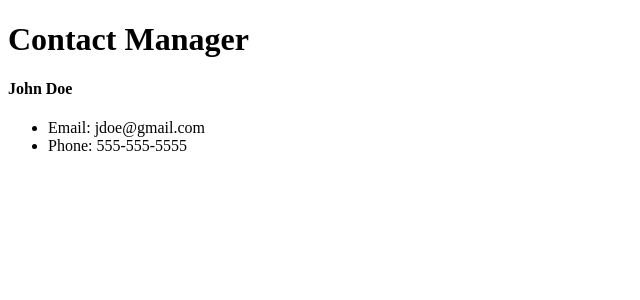
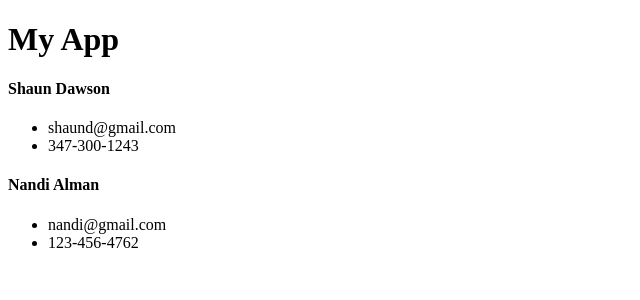
Before and after one commit to shaundawson/Contact-Manager, a React (Create React App) app in the folder contactmanager/: page / in a window 1280 px wide. Shown: the top 300 px of the page, without its empty margins (0-640 px from the left). Built offline with nearby package versions, Linux system fonts and the light colour scheme.

Commit message:
added default props and propTypes

```diff
--- a/contactmanager/src/App.js
+++ b/contactmanager/src/App.js
@@ -8,7 +8,14 @@ class App extends Component {
     return (
       <div className="App">
       <Header />
-      <Contact />
+      <Contact name = "Shaun Dawson"
+      email = "shaund@gmail.com" phone="347-300-1243"
+      />
+      <Contact
+      name = "Nandi Alman"
+      email= "nandi@gmail.com"
+      phone = "123-456-4762"
+      />
       </div>
     );
   }
--- a/contactmanager/src/components/Contact.js
+++ b/contactmanager/src/components/Contact.js
@@ -1,18 +1,26 @@
 import React, { Component } from 'react';
+import PropTypes from 'prop-types';
 
 
 class Contact extends Component {
   render() {
+    const { name, email, phone } = this.props;
     return (
       <div>
-        <h4> John Doe </h4>
+        <h4> { name }</h4>
           <ul>
-            <li>Email: jdoe@gmail.com</li>
-            <li>Phone: 555-555-5555</li>
+            <li>{ email }</li>
+            <li>{ phone }</li>
           </ul>
       </div>
     );
   }
 }
 
+Contact.propTypes = {
+  name: PropTypes.bool.isRequired,
+  email: PropTypes.string.isRequired,
+  phone: PropTypes.string.isRequired,
+};
+
 export default Contact;
--- a/contactmanager/src/components/Header.js
+++ b/contactmanager/src/components/Header.js
@@ -1,11 +1,21 @@
 import React from 'react';
+import PropTypes from 'prop-types';
 
-const Header = () => {
+const Header = (props) => {
+  const { branding } = props;
   return (
     <div>
-      <h1>Contact Manager</h1>
+      <h1>{ branding }</h1>
     </div>
     );
-}
+};
+
+Header.defaultProps = {
+  branding: 'My App'
+};
+
+Header.propTypes = {
+  branding: PropTypes.string.isRequired
+};
 
 export default Header;
```
